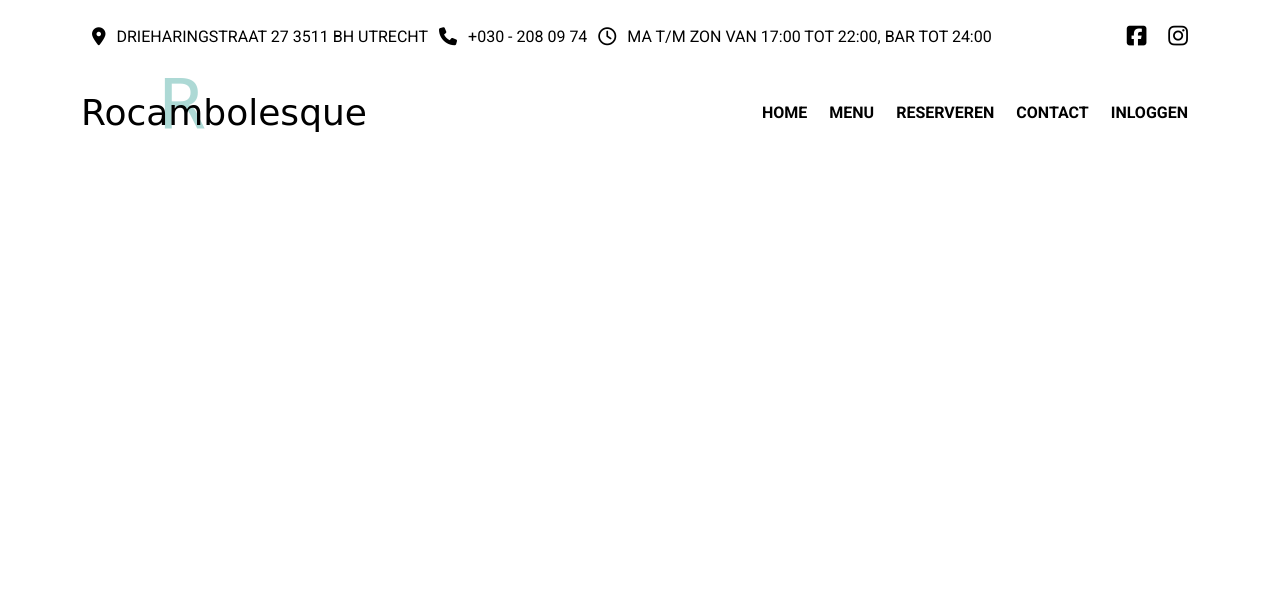
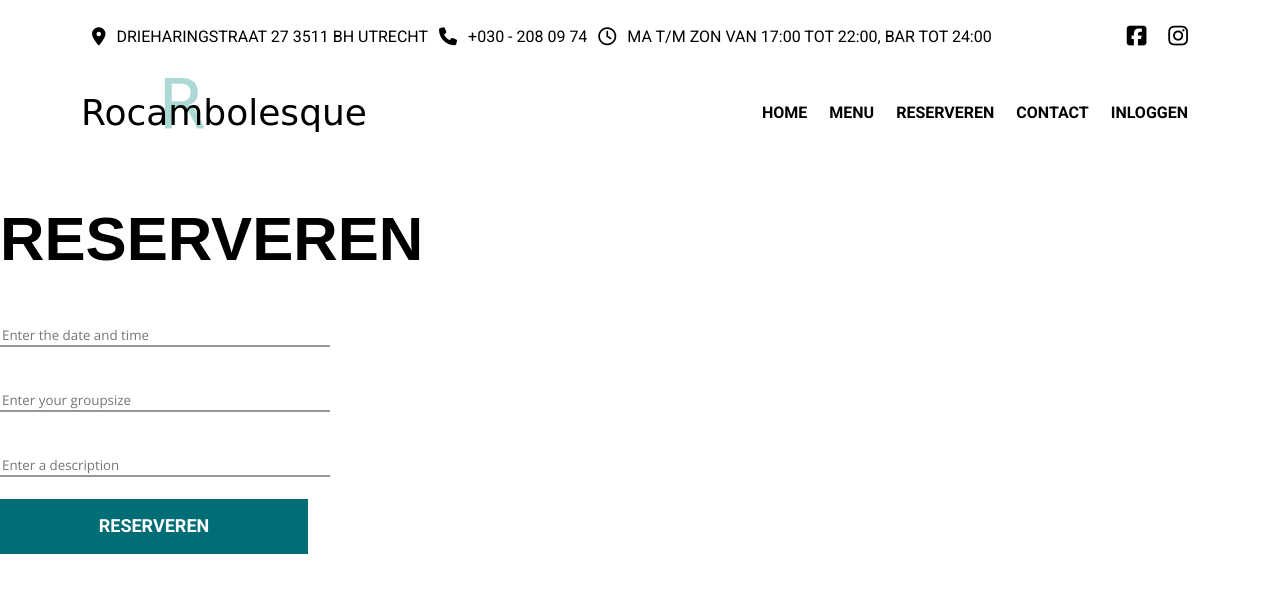
Before and after one commit to Sil333033/Rocambolesque, a PHP site: page /reservation in a window 1280 px wide. Shown: the top 593 px of the page. Run offline with PHP 8.4, Linux system fonts and the light colour scheme; a stand-in replaces the project's code that opens the database connection; some libraries are stand-ins or nearby versions; some web fonts are replaced.

Commit message:
reservation frontend start added

```diff
--- a/app/views/reservation.php
+++ b/app/views/reservation.php
@@ -8,7 +8,22 @@
     <title>Document</title>
 </head>
 <body>
-
+<section class="reservation__section">
+        <div class="form">
+            <h2>RESERVEREN</h2>
+            <form action="">
+                <input type="text" placeholder="Enter the date and time">
+                <br>
+                <input type="text" placeholder="Enter your groupsize">
+                <br>
+                <input type="text" placeholder="Enter a description">
+            </form>
+        </div>
+        <div class="button-div">
+            <button class="custom-btn btn-2">
+                <a href="">RESERVEREN</a>
+            </button>
+        </div>
     <!-- Scripts -->
     <script src="https://kit.fontawesome.com/4227656b17.js" crossorigin="anonymous"></script>
     <script src="js/script.js"></script>
--- a/public/css/main.css
+++ b/public/css/main.css
@@ -1892,3 +1892,56 @@
   align-self: none;
   flex-wrap: none;
 }
+
+form {
+  display: flex;
+  flex-direction: column;
+  justify-content: none;
+  align-items: none;
+  align-content: none;
+  align-self: none;
+  flex-wrap: none;
+}
+form input {
+  width: 15rem;
+  border: 0;
+  outline: 0;
+  border-bottom: 2px solid #979797;
+  margin-bottom: 1rem;
+}
+form input[type=text] {
+  font-family: "Open Sans", sans-serif;
+}
+
+section.register__section {
+  display: flex;
+  flex-direction: column;
+  justify-content: none;
+  align-items: center;
+  align-content: none;
+  align-self: none;
+  flex-wrap: none;
+}
+section.register__section div.form {
+  width: 15rem;
+  display: flex;
+  flex-direction: column;
+  justify-content: none;
+  align-items: none;
+  align-content: none;
+  align-self: none;
+  flex-wrap: none;
+}
+section.register__section div.form h2 {
+  font-size: 32px;
+}
+section.register__section div.button-div {
+  padding: 3rem;
+  display: flex;
+  flex-direction: column;
+  justify-content: center;
+  align-items: center;
+  align-content: none;
+  align-self: none;
+  flex-wrap: none;
+}
--- a/public/scss/main.scss
+++ b/public/scss/main.scss
@@ -7,3 +7,4 @@
 @import 'pages/menu';
 @import 'pages/login';
 @import 'pages/register';
+@import 'pages/reservation';
--- /dev/null
+++ b/public/scss/pages/_reservation.scss
@@ -0,0 +1,16 @@
+@import '../components/form';
+
+section.register__section{
+    @include DisplayPosition($flex-direction: column, $align-items: center);
+    div.form{
+        h2{
+            font-size: 32px;
+        }
+        width: 15rem;
+        @include DisplayPosition($flex-direction: column);
+    }
+    div.button-div{
+        padding: 3rem;
+        @include DisplayPosition($flex-direction: column, $align-items: center, $justify-content: center);
+    }
+}
```
